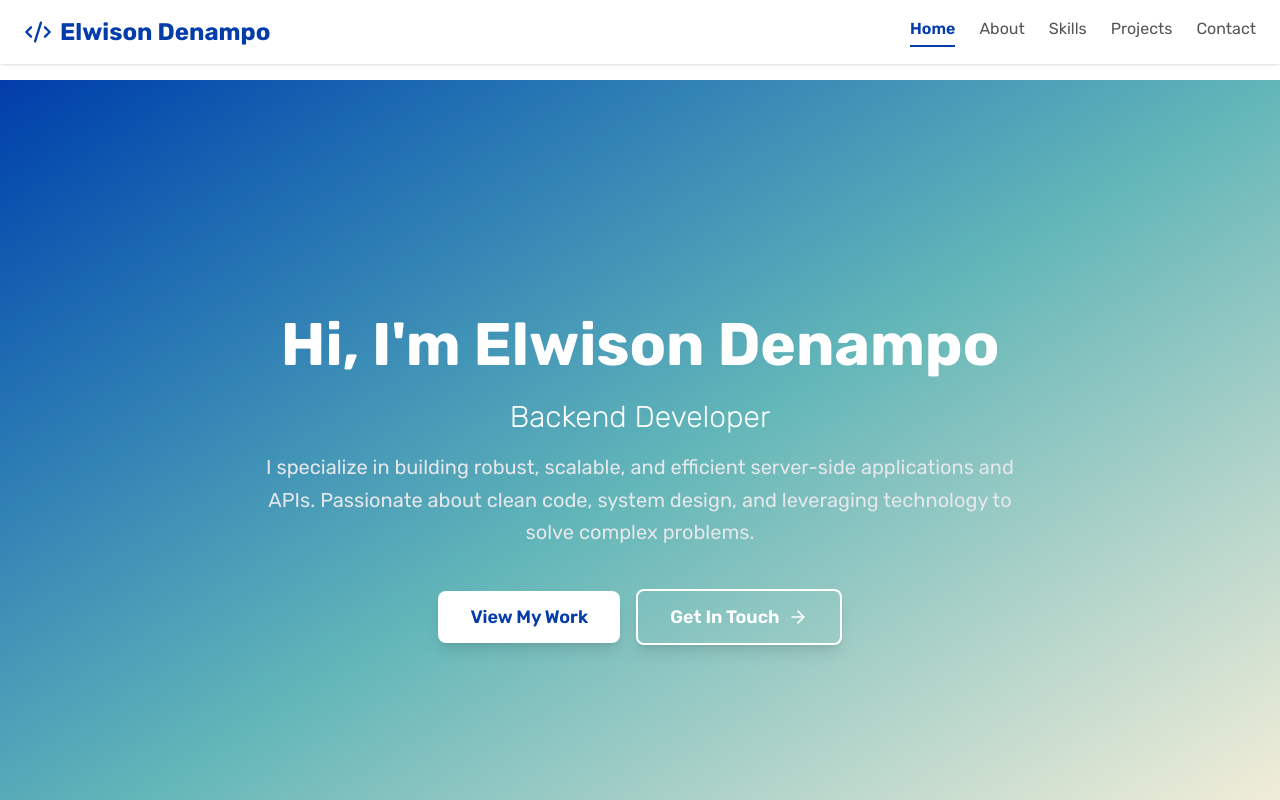
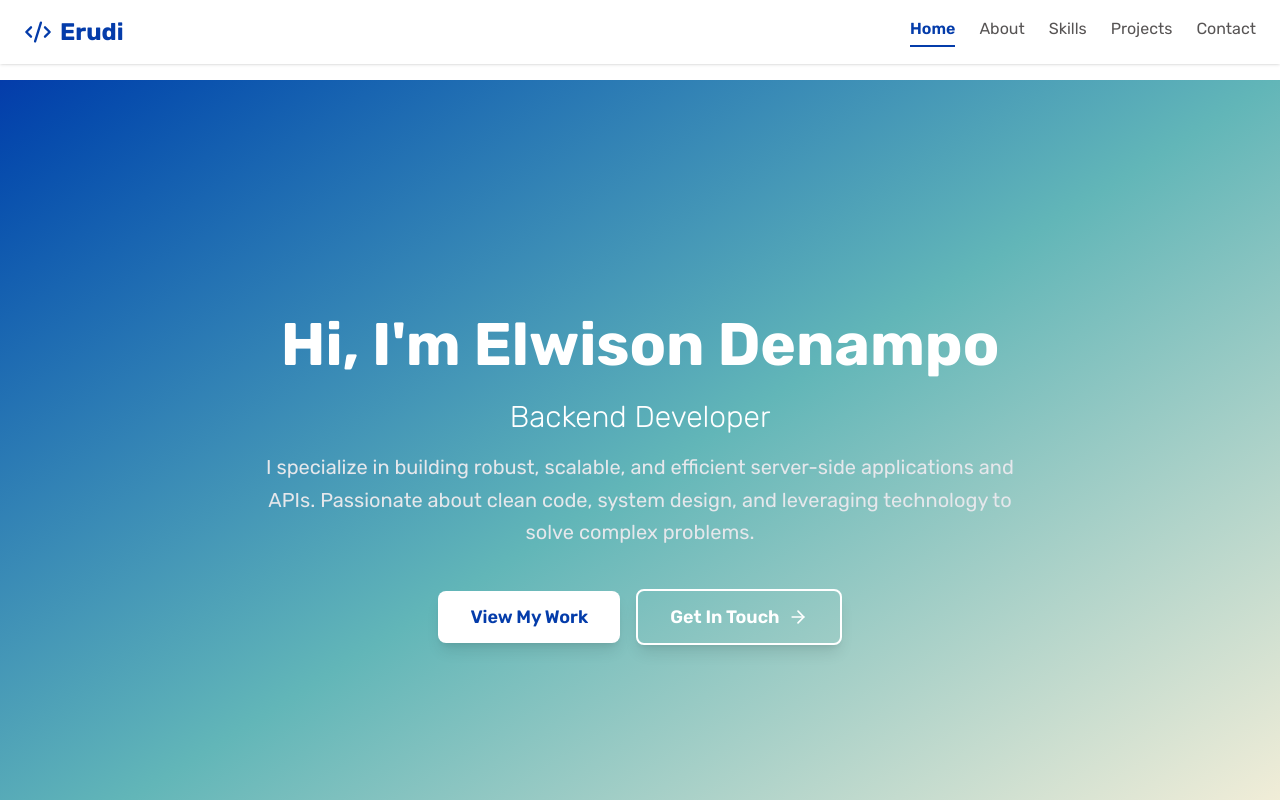
Before and after one commit to Erudi787/My-PortFolio, a Next.js app: page / in a window 1280 px wide. Shown: the top 800 px of the page. Built offline with nearby package versions, Linux system fonts and the light colour scheme.

Commit message:
header name change from 'Elwison Denampo' to 'Erudi'

```diff
--- a/src/components/layout/Header.tsx
+++ b/src/components/layout/Header.tsx
@@ -240,7 +240,7 @@ const Header = () => {
         <div onClick={(e) => handleScrollTo('home', '/', e)} className="text-2xl font-bold text-[#043CAA] hover:text-[#62B6B8] transition-colors cursor-pointer">
           <div className="flex items-center gap-2">
             <CodeXml size={28} />
-            <span>Elwison Denampo</span>
+            <span>Erudi</span>
           </div>
         </div>
         <nav className="hidden md:flex space-x-6">
```
